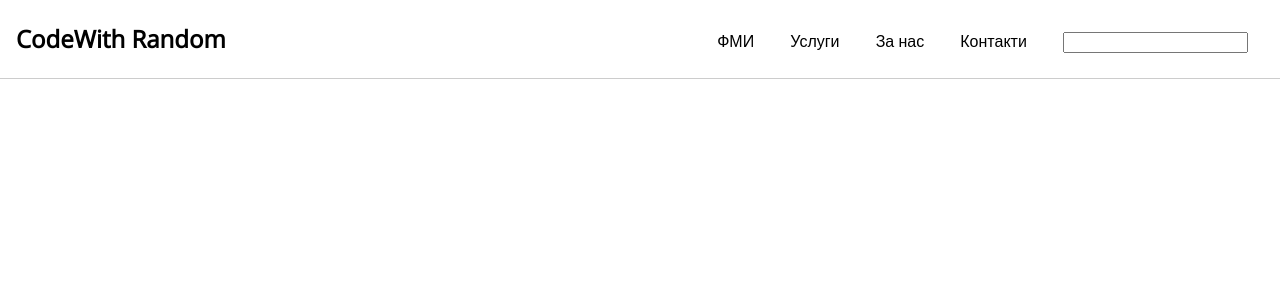
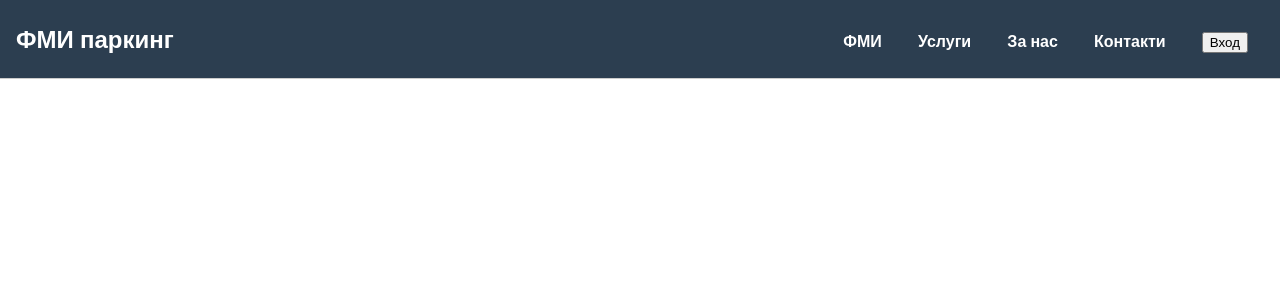
Before and after one commit to krinkv/FMI-parking, a PHP site: page /components/home/home.html in a window 1280 px wide. Shown: the top 300 px of the page. Run offline with PHP 8.4, Linux system fonts and the light colour scheme.

Commit message:
Home page v2 in prgress

```diff
--- a/FMI-parking/client/components/home/home.html
+++ b/FMI-parking/client/components/home/home.html
@@ -10,7 +10,7 @@
     <body>
         <header class="site-header">
             <div class="site-identity">
-                <h1><a href="#">CodeWith Random</a></h1>
+                <h1><a href="#">ФМИ паркинг</a></h1>
             </div>
             <nav class="site-navigation">
                 <ul class="nav">
@@ -18,7 +18,7 @@
                     <li><a href="#">Услуги</a></li>
                     <li><a href="#">За нас</a></li>
                     <li><a href="#">Контакти</a></li>
-                    <li><input ></li>
+                    <li><input type="button" value="Вход"></li>
                 </ul>
             </nav>
         </header>
--- a/FMI-parking/client/components/home/style.css
+++ b/FMI-parking/client/components/home/style.css
@@ -5,16 +5,18 @@ body {
 }
 a {
     text-decoration: none;
-    color: #000;
+    color: #fff;
+    font-weight: bold;
 }
 a:hover {
-    color: rgb(179, 179, 179);
+    color: #1abc9c;
 }
 .site-header {
     border-bottom: 1px solid #ccc;
     padding: 0.5em 1em;
     display: flex;
     justify-content: space-between;
+    background-color: #2c3e50;
 }
 .site-identity h1 {
     font-size: 1.5em;
@@ -24,6 +26,7 @@ a:hover {
 .site-navigation ul {
     margin: 0;
     padding: 0;
+    color: white;
 }
 .site-navigation li {
     padding-right: 0;
```
